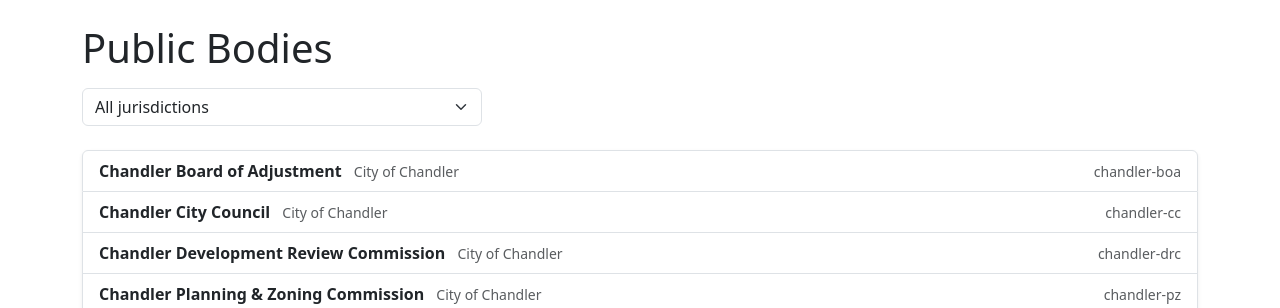
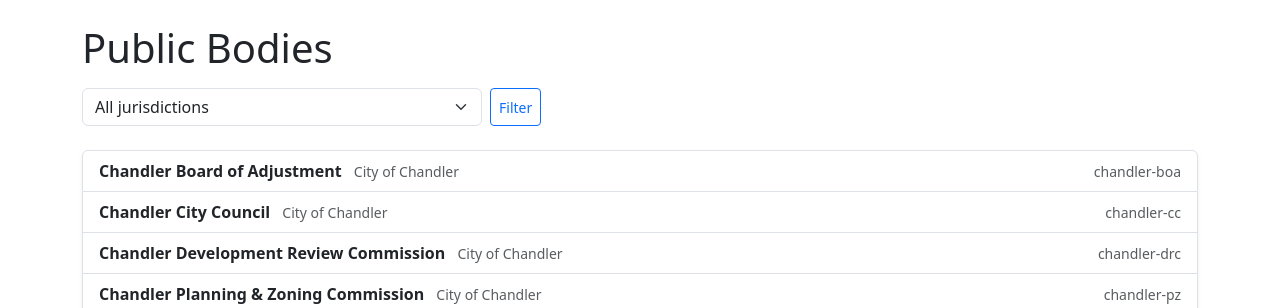
Before and after one commit to pmains/denomikon, a Flask app: page /bodies in a window 1280 px wide. Shown: the part 56-364 px from the top of the page. Run offline with Flask 3, Linux system fonts and the light colour scheme; some libraries are stand-ins or nearby versions.

Commit message:
Bodies page: server-side jurisdiction filter with form submission
Replaced JS-based client-side filtering with a form that submits
to /bodies?jurisdiction=<slug>.  The route filters the body list
server-side.  onchange=this.form.submit() on the select provides
instant UX without relying on custom JavaScript event handling.

```diff
--- a/routes/bodies.py
+++ b/routes/bodies.py
@@ -27,14 +27,22 @@ def bodies_index():
         select(Jurisdiction).order_by(Jurisdiction.name)
     ).scalars().all()
 
+    filter_jurisdiction = request.args.get("jurisdiction", "").strip()
+
     result = []
     for j in jurisdictions:
-        bodies = session.execute(
-            select(PublicBody).where(PublicBody.jurisdiction_id == j.id).order_by(PublicBody.name)
-        ).scalars().all()
+        q = select(PublicBody).where(PublicBody.jurisdiction_id == j.id).order_by(PublicBody.name)
+        if filter_jurisdiction and j.slug != filter_jurisdiction:
+            continue
+        bodies = session.execute(q).scalars().all()
         result.append((j, bodies))
     session.close()
-    return render_template("bodies_index.html", jurisdictions=result, all_jurisdictions=jurisdictions)
+    return render_template(
+        "bodies_index.html",
+        jurisdictions=result,
+        all_jurisdictions=jurisdictions,
+        filter_jurisdiction=filter_jurisdiction,
+    )
 
 
 @bodies_bp.route("/bodies/<slug>")
--- a/templates/bodies_index.html
+++ b/templates/bodies_index.html
@@ -3,19 +3,22 @@
 {% block content %}
 <h1 class="mb-3">Public Bodies</h1>
 
-<div class="mb-4">
-  <select id="jurisdiction-filter" class="form-select" style="max-width:400px" onchange="document.querySelectorAll('.body-item').forEach(function(el){el.style.display=!this.value||el.getAttribute('data-jurisdiction')===this.value?'':'none';});" onclick="var s=this;setTimeout(function(){s.dispatchEvent(new Event('change',{bubbles:true}));},50);">
-    <option value="">All jurisdictions</option>
-    {% for j in all_jurisdictions %}
-    <option value="{{ j.slug }}">{{ j.name }}</option>
-    {% endfor %}
-  </select>
-</div>
+<form method="GET" action="/bodies" class="mb-4">
+  <div class="d-flex gap-2">
+    <select name="jurisdiction" class="form-select" style="max-width:400px" onchange="this.form.submit()">
+      <option value="">All jurisdictions</option>
+      {% for j in all_jurisdictions %}
+      <option value="{{ j.slug }}"{% if filter_jurisdiction == j.slug %} selected{% endif %}>{{ j.name }}</option>
+      {% endfor %}
+    </select>
+    <button type="submit" class="btn btn-outline-primary btn-sm">Filter</button>
+  </div>
+</form>
 
 <div id="body-list" class="list-group shadow-sm">
   {% for jurisdiction, bodies in jurisdictions %}
     {% for b in bodies %}
-    <a href="/bodies/{{ b.slug }}" class="list-group-item list-group-item-action d-flex justify-content-between align-items-center body-item" data-jurisdiction="{{ jurisdiction.slug }}">
+    <a href="/bodies/{{ b.slug }}" class="list-group-item list-group-item-action d-flex justify-content-between align-items-center">
       <div>
         <strong>{{ b.name }}</strong>
         <small class="text-muted ms-2">{{ jurisdiction.name }}</small>
```
